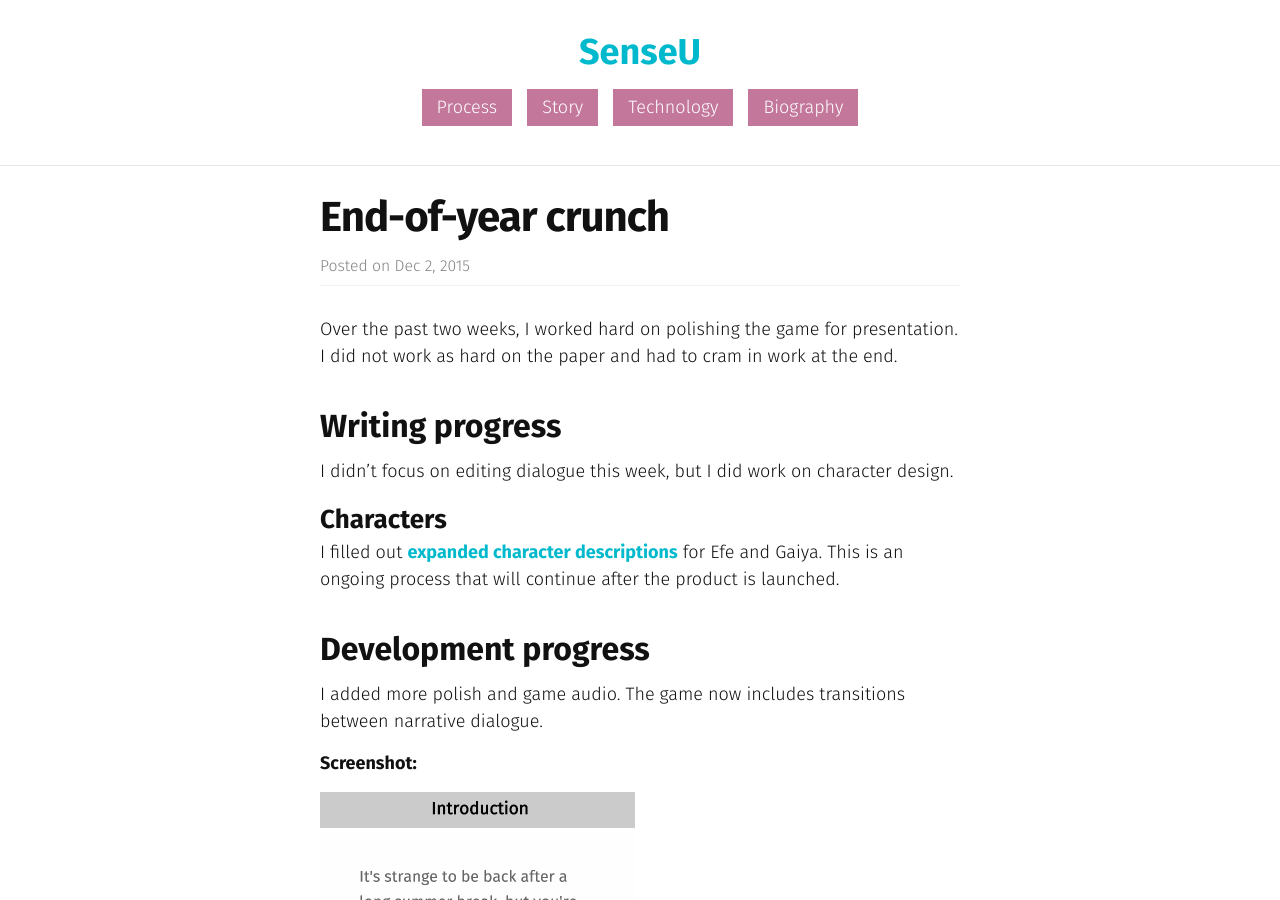
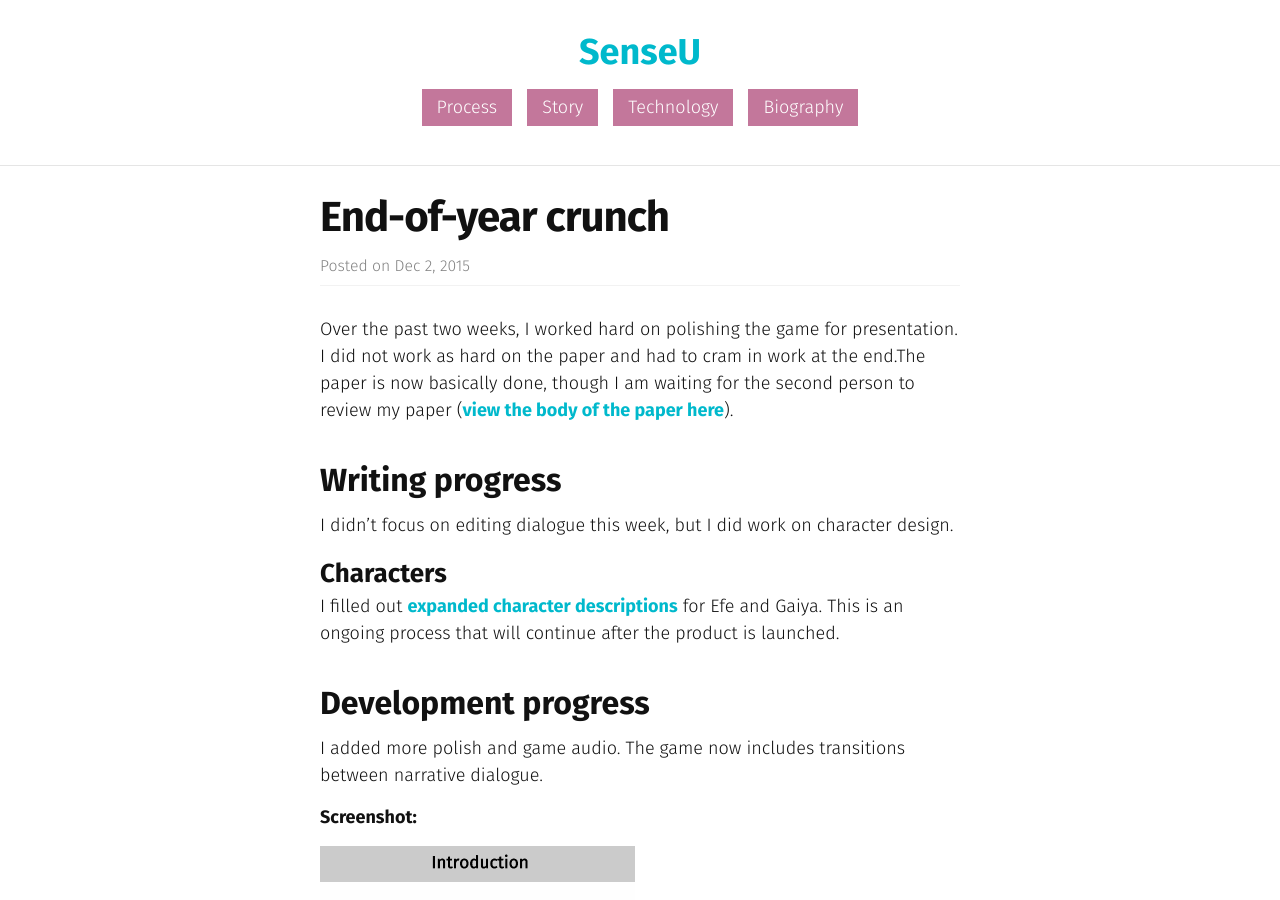
Before and after one commit to cattsmall/thesis-website, a Jekyll site: the page built from _posts/2015-12-02-end-of-year-crunch.md, in a window 1280 px wide and 900 px high. Built offline with Jekyll 4.4.1, drawn with Linux system fonts in a browser that asks for light colours.

Commit message:
suffering

```diff
--- a/_posts/2015-12-02-end-of-year-crunch.md
+++ b/_posts/2015-12-02-end-of-year-crunch.md
@@ -5,7 +5,7 @@ date: 2015-12-02 11:04:27
 categories: process
 ---
 
-Over the past two weeks, I worked hard on polishing the game for presentation. I did not work as hard on the paper and had to cram in work at the end.
+Over the past two weeks, I worked hard on polishing the game for presentation. I did not work as hard on the paper and had to cram in work at the end.The paper is now basically done, though I am waiting for the second person to review my paper ([view the body of the paper here](https://docs.google.com/document/d/1-8sv6ksHTsq8KLUZij2Z1yXVq1lIUNIEK2wlBo1FGBM/edit?usp=sharing)).
 
 ##Writing progress
 I didn't focus on editing dialogue this week, but I did work on character design.
```
